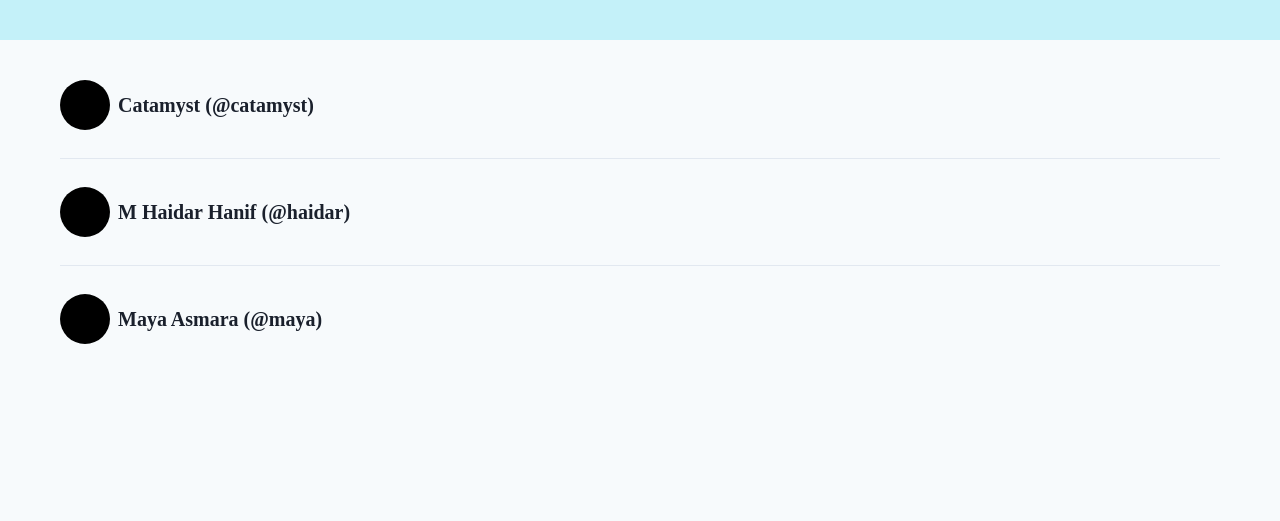
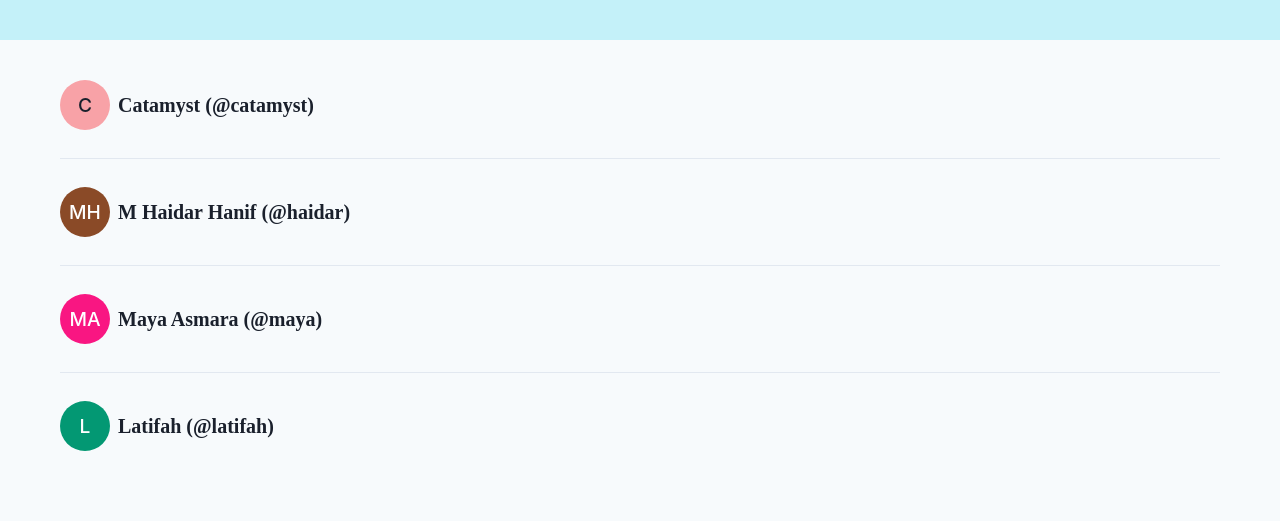
Before and after one commit to anhgeeky/remix-catamyst-web-v2, a Next.js app: page /discover in a window 1280 px wide. Shown: the part 163-684 px from the top of the page. Built offline with nearby package versions, Linux system fonts and the light colour scheme; no server answers; a web font is replaced by a local one.

Commit message:
feat: improve user data and avatar

```diff
--- a/package.json
+++ b/package.json
@@ -1,6 +1,6 @@
 {
   "name": "catamyst-web",
-  "version": "0.1.14",
+  "version": "0.1.15",
   "private": true,
   "scripts": {
     "dev": "next dev",
--- /dev/null
+++ b/src/components/collection-users.tsx
@@ -0,0 +1,35 @@
+import NextLink from 'next/link'
+import {
+  Avatar,
+  Box,
+  Heading,
+  HStack,
+  Stack,
+  StackDivider,
+  useColorModeValue,
+} from '@chakra-ui/react'
+
+export default function CollectionUsers({ users }) {
+  const dividerBorderColor = useColorModeValue('gray.200', 'gray.700')
+
+  return (
+    <Stack divider={<StackDivider borderColor={dividerBorderColor} />}>
+      {users.map((user, index) => {
+        return (
+          <Stack key={user.id} py={5}>
+            <NextLink href={user.handle}>
+              <a>
+                <HStack>
+                  <Avatar name={user.name} width="50px" height="50px" />
+                  <Heading as="h4" size="md">
+                    {user.name} (@{user.handle})
+                  </Heading>
+                </HStack>
+              </a>
+            </NextLink>
+          </Stack>
+        )
+      })}
+    </Stack>
+  )
+}
--- a/src/components/header-user.tsx
+++ b/src/components/header-user.tsx
@@ -39,7 +39,7 @@ export default function HeaderUser() {
         <Box>
           <Menu>
             <MenuButton aria-label="User menu button" cursor="pointer">
-              <Avatar name={auth.user.handle} size="sm" />
+              <Avatar name={auth.user.name} size="sm" />
             </MenuButton>
             <MenuList>
               <MenuGroup title={`@${auth.user.handle}`}>
--- a/src/components/index.ts
+++ b/src/components/index.ts
@@ -1,6 +1,7 @@
 import Button from '@/components/button'
 import CollectionTopics from '@/components/collection-topics'
 import CollectionTracks from '@/components/collection-tracks'
+import CollectionUsers from '@/components/collection-users'
 import ColorModeToggle from '@/components/color-mode-toggle'
 import Content from '@/components/content'
 import Fonts from '@/components/fonts'
@@ -19,10 +20,12 @@ import PreviewDashboard from '@/components/preview-dashboard'
 import QuickSignUpForm from '@/components/quick-signup-form'
 import ReferenceIcon from '@/components/reference-icon'
 import SectionLessons from '@/components/section-lessons'
+
 export {
   Button,
   CollectionTopics,
   CollectionTracks,
+  CollectionUsers,
   ColorModeToggle,
   Content,
   Fonts,
--- a/src/data/top-users.json
+++ /dev/null
@@ -1,17 +0,0 @@
-[
-  {
-    "id": 1,
-    "name": "Catamyst",
-    "handle": "catamyst"
-  },
-  {
-    "id": 2,
-    "name": "M Haidar Hanif",
-    "handle": "haidar"
-  },
-  {
-    "id": 3,
-    "name": "Maya Asmara",
-    "handle": "maya"
-  }
-]
--- /dev/null
+++ b/src/data/users.json
@@ -0,0 +1,26 @@
+[
+  {
+    "id": 1,
+    "name": "Catamyst",
+    "handle": "catamyst",
+    "bio": "Administrator of Catamyst"
+  },
+  {
+    "id": 2,
+    "name": "M Haidar Hanif",
+    "handle": "haidar",
+    "bio": "Founder, Educator, and Developer of Catamyst"
+  },
+  {
+    "id": 3,
+    "name": "Maya Asmara",
+    "handle": "maya",
+    "bio": "Writer of Catamyst"
+  },
+  {
+    "id": 4,
+    "name": "Latifah",
+    "handle": "latifah",
+    "bio": "Illustrator of Catamyst"
+  }
+]
--- a/src/pages/discover.tsx
+++ b/src/pages/discover.tsx
@@ -1,20 +1,10 @@
 import NextLink from 'next/link'
-import {
-  useColorModeValue,
-  Text,
-  Stack,
-  HStack,
-  Box,
-  Heading,
-  StackDivider,
-} from '@chakra-ui/react'
+import { Text, Heading } from '@chakra-ui/react'
 import { Layout } from '@/layouts'
-import { Hero, Content } from '@/components'
-import topUsers from '@/data/top-users.json'
+import { Hero, Content, CollectionUsers } from '@/components'
+import users from '@/data/users.json'
 
 export default function Discover() {
-  const dividerBorderColor = useColorModeValue('gray.200', 'gray.700')
-
   return (
     <Layout title="Discover members and projects on Catamyst">
       <Hero>
@@ -28,30 +18,7 @@ export default function Discover() {
       </Hero>
 
       <Content>
-        <Stack divider={<StackDivider borderColor={dividerBorderColor} />}>
-          {topUsers.map((user, index) => {
-            return (
-              <Stack key={user.id} py={5}>
-                <NextLink href={user.handle}>
-                  <a>
-                    <HStack>
-                      <Box
-                        data-id="placeholder-image"
-                        borderRadius="full"
-                        bg="black"
-                        width="50px"
-                        height="50px"
-                      />
-                      <Heading as="h4" size="md">
-                        {user.name} (@{user.handle})
-                      </Heading>
-                    </HStack>
-                  </a>
-                </NextLink>
-              </Stack>
-            )
-          })}
-        </Stack>
+        <CollectionUsers users={users} />
       </Content>
     </Layout>
   )
```
Also changed, not shown: src/pages/[handle].tsx (+10 -5 lines).
